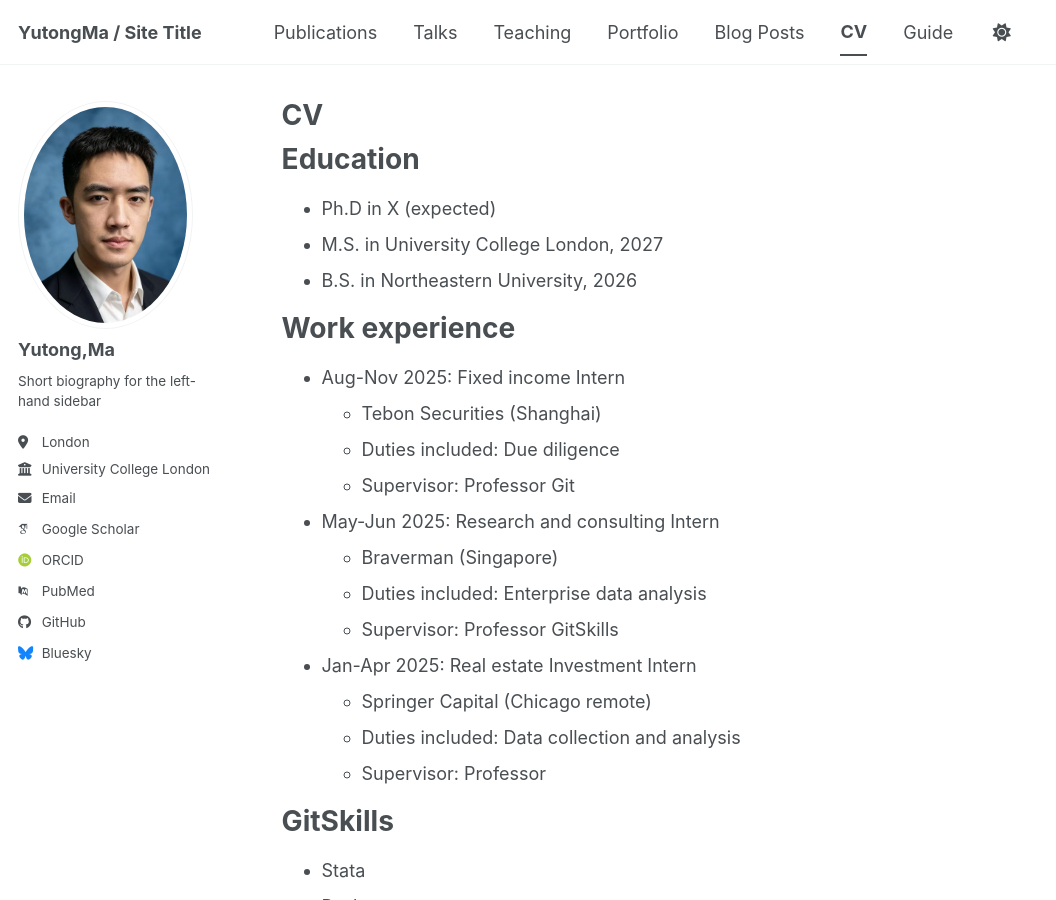
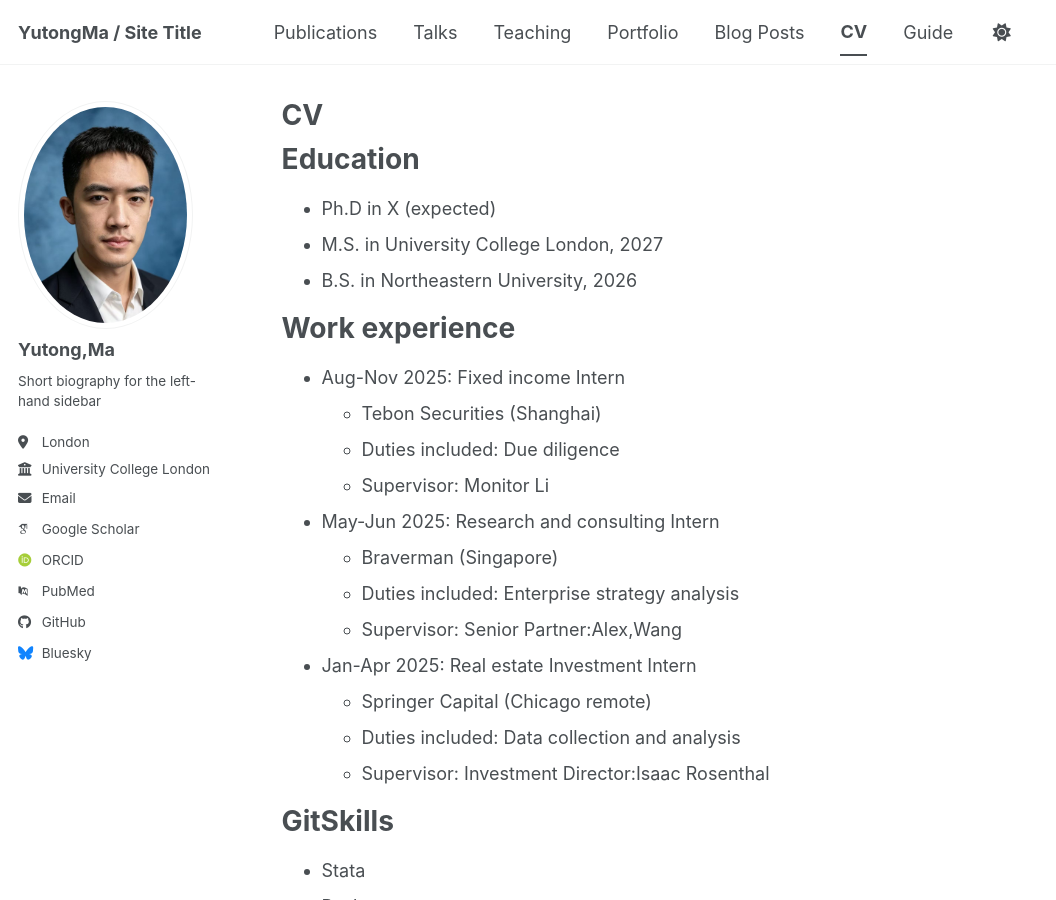
Before and after one commit to mayut0ng/mayut0ng.github.io, a Jekyll site: the page built from _pages/cv.md, in a window 1280 px wide and 900 px high. Shown: the whole window, without its empty margins (0-1056 px from the left). Built offline with Jekyll 4.4.1, drawn with Linux system fonts in a browser that asks for light colours; some web fonts are replaced; a script bundle is joined from its source files by our own code; library files that are not in the unit come from our copies.

Commit message:
Update cv.md

```diff
--- a/_pages/cv.md
+++ b/_pages/cv.md
@@ -20,15 +20,15 @@ Work experience
 * Aug-Nov 2025: Fixed income Intern
   * Tebon Securities (Shanghai)
   * Duties included: Due diligence
-  * Supervisor: Professor Git
+  * Supervisor: Monitor Li
 * May-Jun 2025: Research and consulting Intern
   * Braverman (Singapore)
-  * Duties included: Enterprise data analysis
-  * Supervisor: Professor GitSkills
+  * Duties included: Enterprise strategy analysis
+  * Supervisor: Senior Partner:Alex,Wang
 * Jan-Apr 2025: Real estate Investment Intern
   * Springer Capital (Chicago remote)
   * Duties included: Data collection and analysis
-  * Supervisor: Professor
+  * Supervisor: Investment Director:Isaac Rosenthal
 
 GitSkills
 ======
```
